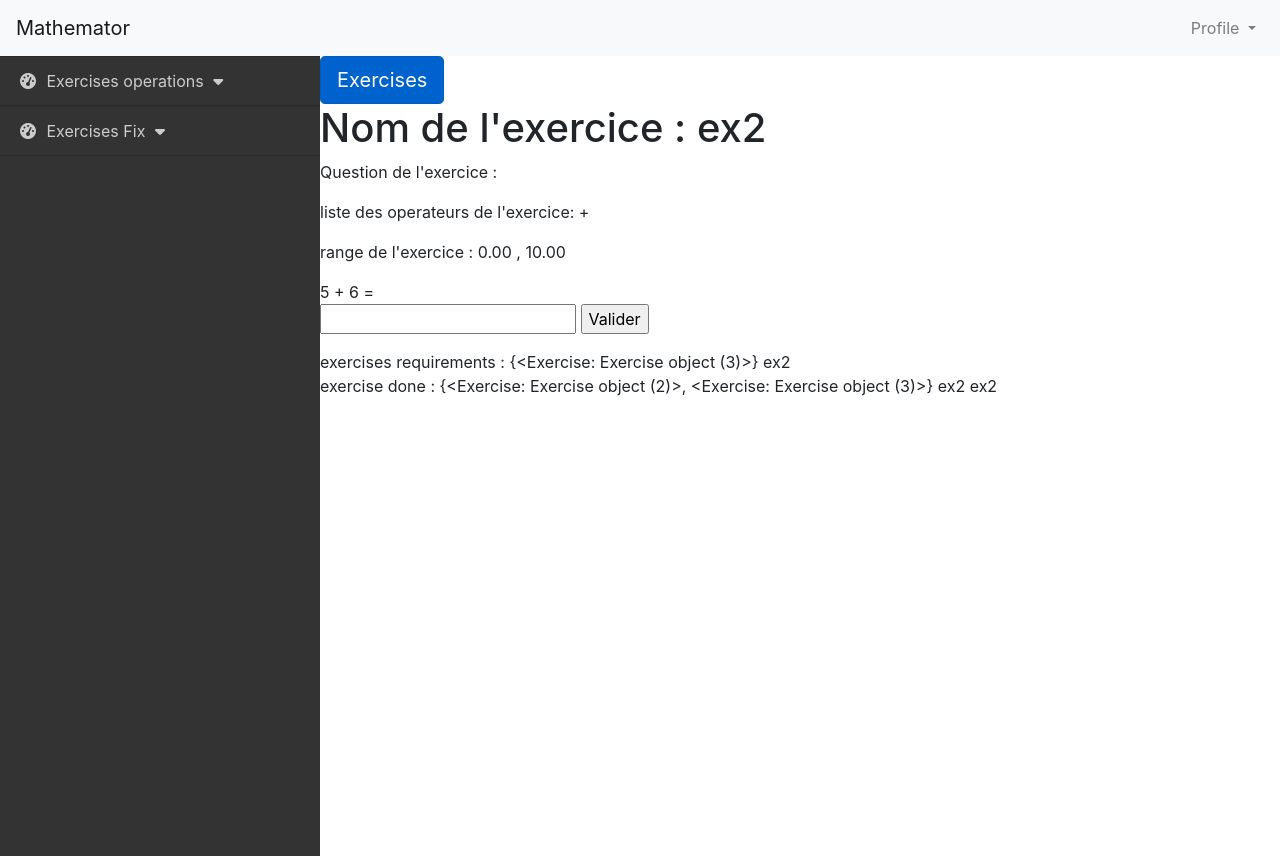
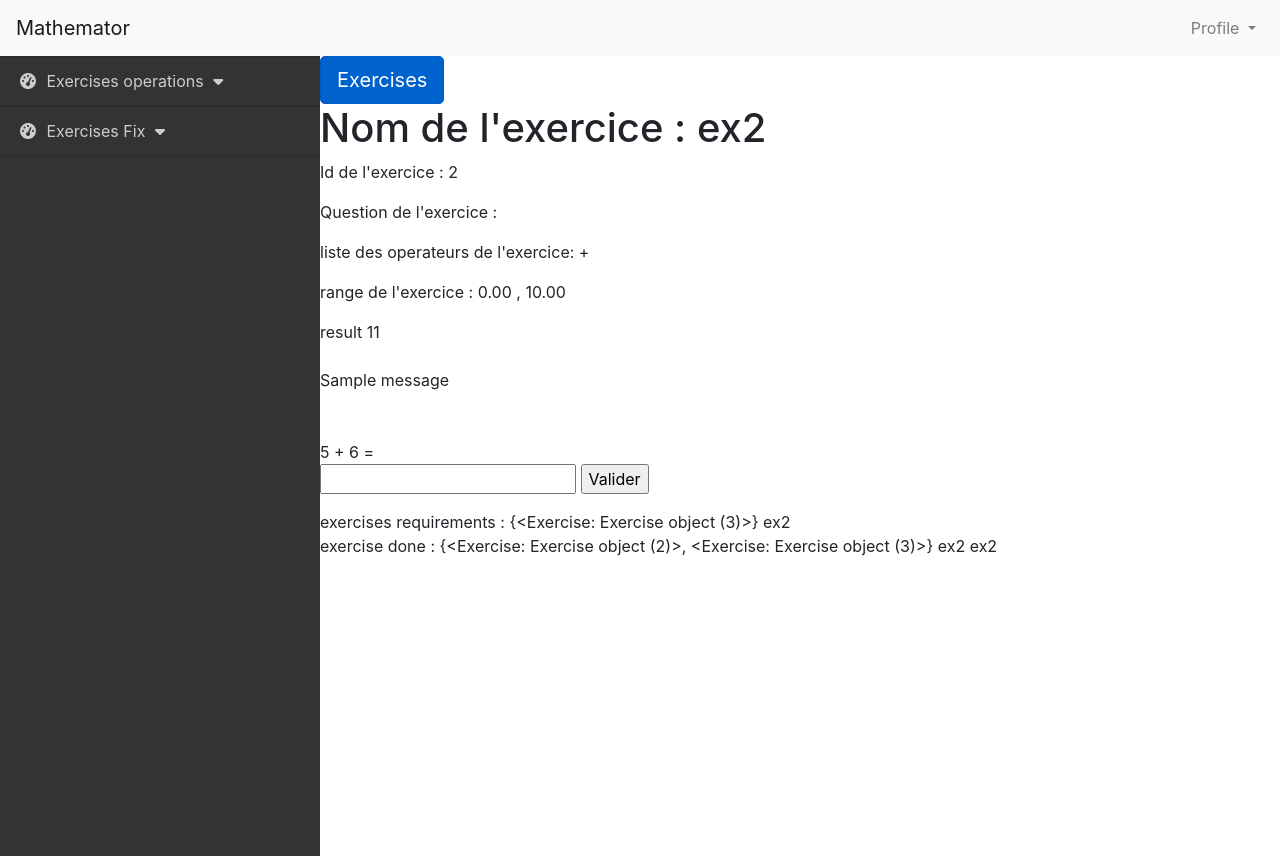
Before and after one commit to HE-Arc/Mathemator, a Django app: page /operation/2/ in a window 1280 px wide. Run offline with Django 3.2, Linux system fonts and the light colour scheme; a user stored in the database is signed in; data comes from the database, SQL or seed files in the repository; one stand-in notice (Sample message) is shown; some libraries are stand-ins or nearby versions.

Commit message:
begin to check result  of exercises

```diff
--- a/mathematorProject/mathematorApp/templates/exercises/exerciseOperations.html
+++ b/mathematorProject/mathematorApp/templates/exercises/exerciseOperations.html
@@ -4,16 +4,34 @@
 {% include 'exercises/exercises.html' %}
 <a href="#" data-target="#sidebar" data-toggle="collapse" class="btn btn-primary btn-lg active" role="button" aria-pressed="true">Exercises</a>
 <h1>Nom de l'exercice : {{exercise.name}}</h1>
+<p>Id de l'exercice : {{exercise.id}}</p>
 <p>Question de l'exercice : {{exercise.question}}</p>
 <p>liste des operateurs de l'exercice: {{exercise.operators}}</p>
 <p>range de l'exercice : {{exercise.rangeMin}} , {{exercise.rangeMax}}</p>
 
+result
+{{result}}
+
+<br>
+<br>
+{% if messages %}
+  {% for message in messages %}
+    {{ message }} <br>
+  {% endfor %}
+{% endif %}
+
+<br>
+<br>
 {% for r in listRandom %}
       {{r}}
 {% endfor %}=
-<form method="post" action="{% url 'exercise'}">
-<input type="text" name="result" value="">
-<input type="submit" value="Valider">
+<form method="post" action="/checkResult/">
+  {% csrf_token %}
+  <input type="text" id="resultInput" name="resultInput" value="">
+  <input type="hidden" name="next" value="{{ request.path }}">
+  <input type='hidden'  id="exercise_id" name="exercise_id" value={{exercise.id}} />
+  <input type='hidden'  id="result" name="result" value={{result}} />
+  <input type="submit" value="Valider">
 </form>
 
 exercises requirements :
@@ -28,7 +46,7 @@ exercise done :
 {% for r in exerciseDone %}
       {{r.name}}
 {% endfor %}
-
+<br>
 
 
 {% endblock %}
--- a/mathematorProject/mathematorApp/urls.py
+++ b/mathematorProject/mathematorApp/urls.py
@@ -1,11 +1,12 @@
 from django.urls import path
 from django.conf.urls import include
+from . import views
 
-from . import views
 urlpatterns = [
     path('accounts/', include('django.contrib.auth.urls')),
     path('profile', views.profile, name='profile'),
     path('', views.index, name='index'),
-    path('operation/<int:exercise_id>/',views.exerciseOperation,name='operations'),
-    path('fix/<int:exercise_id>/',views.exerciseFix,name='fix'),
+    path('operation/<int:exercise_id>/', views.exerciseOperation, name='operations'),
+    path('fix/<int:exercise_id>/', views.exerciseFix, name='fix'),
+    path('checkResult/', views.checkResult, name='checkResult'),
 ]
--- a/mathematorProject/mathematorApp/views.py
+++ b/mathematorProject/mathematorApp/views.py
@@ -1,15 +1,17 @@
 from django.shortcuts import redirect,render, get_object_or_404
-from django.http import HttpResponse
+from django.http import HttpResponse,HttpResponseRedirect
 from django.contrib.auth.forms import UserCreationForm, AuthenticationForm
 from django.contrib.auth.decorators import login_required
 from django.views import generic, View
+from django.contrib import messages
 from .models import Exercise
 from .models import ExerciseOperation
 from .models import ExerciseFix
 from .models import Student
-
+from .models import ExerciseDone
 import random
 
+ops = { "+": (lambda x,y: x+y), "-": (lambda x,y: x-y), '/': (lambda x,y: x/y), '*':(lambda x,y: x*y)} # etc.
 
 @login_required
 def index(request):
@@ -57,13 +59,18 @@ def exerciseOperation(request, exercise_id):
         for i in range(-1,exercise.nbOperators):
             if i >= 0:
                 listRandom.append(random.choice(exercise.operators))
-            listRandom.append(random.randint(exercise.rangeMin,exercise.rangeMax))
+            listRandom.append(random.randrange(exercise.rangeMin, exercise.rangeMax,exercise.rangeStep))
+
+        try:
+            result = eval("".join([str(elem) for elem in listRandom]))
+        except ZeroDivisionError:
+            return exerciseOperation(request, exercise_id)
 
         return render(request, "exercises/exerciseOperations.html",
             {'exercise' : exercise, 'listRandom' : listRandom,
             "exerciseRequirement" : exerciseRequirement,
             "exerciseDone" : exerciseDone,'exercisesOp' : exercisesOp,
-            'exercisesFix': exercisesFix})
+            'exercisesFix': exercisesFix, 'result' : result })
     else:
         return render(request, "exercises/requirements.html",
             {'exercise' : exercise,
@@ -83,9 +90,32 @@ def exerciseFix(request, exercise_id):
     if exerciseDone.issubset(exerciseRequirement):
         return render(request, "exercises/exerciseFix.html",
         {'exercise' : exercise, 'exercisesOp' : exercisesOp,
-        'exercisesFix': exercisesFix})
+        'exercisesFix': exercisesFix, 'result' : exercise.result})
     else:
         return render(request, "exercises/requirements.html",
             {'exercise' : exercise,
             "exerciseRequirement" : exerciseRequirement,
             'exercisesOp' : exercisesOp, 'exercisesFix': exercisesFix})
+
+def checkResult(request):
+    try:
+        if float(request.POST.get('resultInput')) == float(request.POST.get('result')):
+            #mettre dans la base de donnée
+            current_user = request.user
+            student = get_object_or_404(Student, pk=current_user.id)
+            exercise_id=int(request.POST.get('exercise_id'))
+            # try:
+            #     exDone = ExerciseDone.objects.filter(idStudent=student.id, idExercise=exercise_id)
+            #     exDone.nbRight=exDone.nbRight+1
+            #     exDone.save()
+            # except ExerciseDone.DoesNotExist:
+            #     exercise = get_object_or_404(Exercise, pk=exercise_id)
+            #     student.relationExerciseDone.add(exercise)
+            messages.add_message(request, messages.INFO, 'Bravo')
+        else:
+            messages.add_message(request, messages.INFO, 'Nul !')
+    except ValueError:
+        messages.add_message(request, messages.INFO, 'Nul !')
+
+    next = request.POST.get('next', '/')
+    return HttpResponseRedirect(next)
```
Also changed, not shown: mathematorProject/mathematorApp/migrations/0002_auto_20200326_1346.py (added), mathematorProject/mathematorApp/migrations/0003_auto_20200326_1431.py (added), mathematorProject/mathematorApp/migrations/0004_auto_20200326_1506.py (added), mathematorProject/mathematorApp/migrations/__init__.py (added), mathematorProject/mathematorApp/models.py (line endings or trailing spaces).
